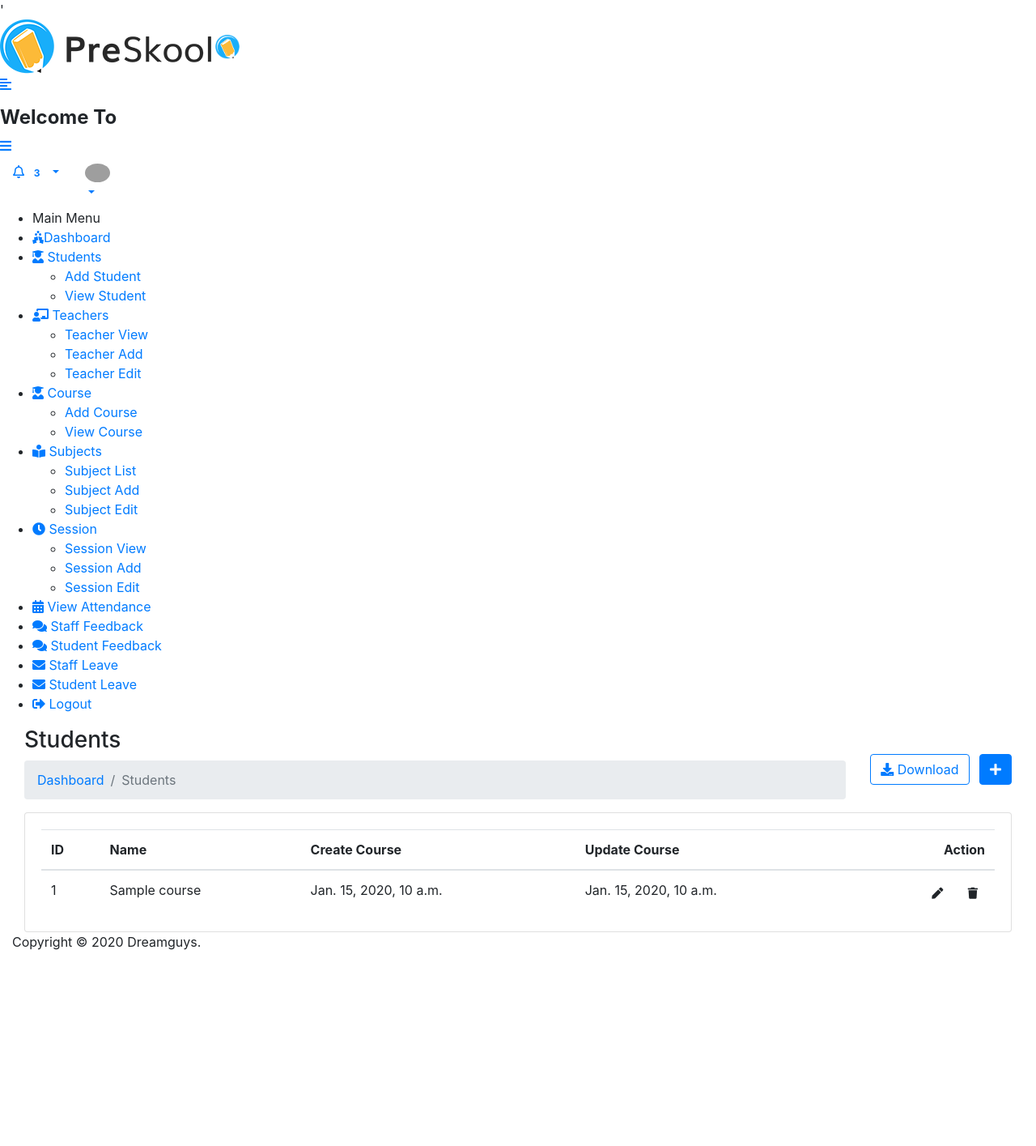
After one commit to haroonatieeq352/School_Management_System, a Django app: page /HOD/Course/View/ in a window 1280 px wide. The commit adds this page. Shown: the top 1415 px of the page at 81% size. Run offline with Django 5.2, Linux system fonts and the light colour scheme; tables that the repository leaves empty hold one stand-in row (values such as "Sample post"); some libraries are stand-ins or nearby versions; grey boxes are pictures that could not be loaded.

Commit message:
fixed: Update and delete course

```diff
--- a/myapp/HOD_views.py
+++ b/myapp/HOD_views.py
@@ -1,4 +1,4 @@
-from django.shortcuts import render, redirect
+from django.shortcuts import render, redirect, get_list_or_404
 from django.contrib.auth.decorators import login_required
 from django.contrib.auth import authenticate
 from myapp.models import *
@@ -151,3 +151,30 @@ def Add_Course(request):
         return redirect("add_course")
 
     return render(request, "HOD/add_course.html")
+
+def View_Course(request):
+    course = Courses.objects.all()
+    context = {
+        "course" : course
+    }
+    return render(request, "HOD/view_course.html", context)
+
+def Update_Course(request, id):
+    course = Courses.objects.get(id=id)
+    # course = get_list_or_404(Courses, id=id)
+    if request.method=="POST":
+        course.name = request.POST.get("course_name")
+        course.save()
+        messages.success(request, "Course Update Successfully")
+        return redirect("view_course")
+
+    context = {
+        "course" : course
+    }
+    return render(request, "HOD/update_course.html", context)
+
+def Delete_Course(request,id):
+    course = Courses.objects.get(id=id)
+    course.delete()
+    messages.success(request, "Course Remove Successfullly")
+    return redirect("view_course")
--- a/myapp/urls.py
+++ b/myapp/urls.py
@@ -27,5 +27,8 @@ urlpatterns = [
     path('HOD/Student/Delete/<str:admin>/', HOD_views.Delete_Student, name='delete_student'),
 
     path('HOD/Course/Add/', HOD_views.Add_Course, name='add_course'),
+    path('HOD/Course/View/', HOD_views.View_Course, name='view_course'),
+    path('HOD/Course/Update/<int:id>/', HOD_views.Update_Course, name='update_course'),
+    path('HOD/Course/Delete/<int:id>/', HOD_views.Delete_Course, name='delete_course'),
 
 ] + static(settings.MEDIA_URL,document_root = settings.MEDIA_ROOT)
--- /dev/null
+++ b/templates/HOD/view_course.html
@@ -0,0 +1,64 @@
+{% extends 'base.html' %}
+{% block content %}
+
+<div class="content container-fluid">
+    <div class="page-header">
+       <div class="row align-items-center">
+          <div class="col">
+             <h3 class="page-title">Students</h3>
+             <ul class="breadcrumb">
+                <li class="breadcrumb-item"><a href="{% url 'hod_home' %}">Dashboard</a></li>
+                <li class="breadcrumb-item active">Students</li>
+             </ul>
+          </div>
+          <div class="col-auto text-right float-right ml-auto">
+             <a href="#" class="btn btn-outline-primary mr-2"><i class="fas fa-download"></i> Download</a>
+             <a href="{% url 'add_course' %}" class="btn btn-primary"><i class="fas fa-plus"></i></a>
+          </div>
+       </div>
+    </div>
+    {% include "includes/messages.html" %}
+    <div class="row">
+       <div class="col-sm-12">
+          <div class="card card-table">
+             <div class="card-body">
+                <div class="table-responsive">
+                   <table class="table table-hover table-center mb-0 datatable">
+                      <thead>
+                         <tr>
+                            <th>ID</th>
+                            <th>Name</th>
+                            <th>Create Course</th>
+                            <th>Update Course</th>
+                            <th class="text-right">Action</th>
+                         </tr>
+                      </thead>
+                      <tbody>
+                        {% for i in course %}
+                         <tr>
+                            <td>{{forloop.counter }}</td>
+                            <td>{{i.course_name}}</td>
+                            <td>{{i.created_at}}</td>
+                            <td>{{i.update_at}}</td>
+                            <td class="text-right">
+                               <div class="actions">
+                                  <a href="{% url 'update_course' i.id %}" class="btn btn-sm bg-success-light mr-2">
+                                  <i class="fas fa-pen"></i>
+                                  </a>
+                                  <a href="{% url 'delete_course' i.id %}" class="btn btn-sm bg-danger-light">
+                                  <i class="fas fa-trash"></i>
+                                  </a>
+                               </div>
+                            </td>
+                         </tr>
+                         {% endfor %}
+                      </tbody>
+                   </table>
+                </div>
+             </div>
+          </div>
+       </div>
+    </div>
+ </div>
+
+{% endblock %}
--- a/templates/includes/sidebar.html
+++ b/templates/includes/sidebar.html
@@ -28,9 +28,8 @@
                 <li class="submenu">
                     <a href="#"><i class="fas fa-user-graduate"></i> <span> Course</span> <span class="menu-arrow"></span></a>
                     <ul>
-                        <li><a href="departments.html">Course View</a></li>
-                        <li><a href="add-department.html">Course Add</a></li>
-                        <li><a href="edit-department.html">Course Edit</a></li>
+                        <li><a href="{% url 'add_course' %}">Add Course</a></li>
+                        <li><a href="{% url 'view_course' %}">View Course</a></li>
                     </ul>
                 </li>
                 <li class="submenu">
```
Also changed, not shown: templates/HOD/update_course.html (added, +35 -0 lines).
